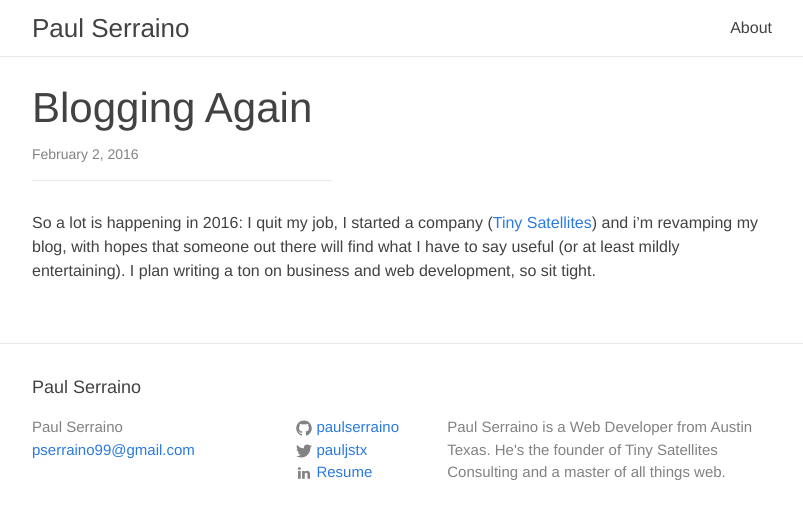
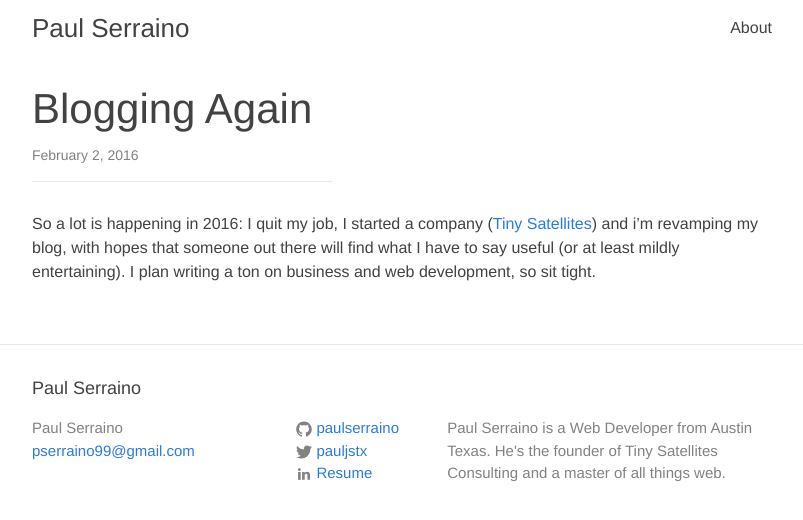
Before and after one commit to paulserraino/paulserraino.com, a Jekyll site: the page built from _posts/2016-02-02-hello-world.markdown, in a window 1280 px wide. Shown: the top 520 px of the page, without its empty margins (238-1041 px from the left). Built offline with Jekyll 4.4.1, drawn with Linux system fonts in a browser that asks for light colours; nearby versions of some CDN libraries.

Commit message:
style touch ups

```diff
--- a/assets/styles/_base.scss
+++ b/assets/styles/_base.scss
@@ -95,14 +95,12 @@
 a {
     color: $brand-color;
     text-decoration: none;
-    transition: all 0.5s;
 
     &:visited {
     }
 
     &:hover {
         color: lighten($brand-color, 15%);
-        text-decoration: underline;
     }
 }
 
--- a/assets/styles/_layout.scss
+++ b/assets/styles/_layout.scss
@@ -2,7 +2,6 @@
  * Site header
  */
 .site-header {
-    border-bottom: 1px solid $grey-color-light;
     min-height: 56px;
 
     // Positioning context for the mobile navigation icon
@@ -15,10 +14,18 @@
     margin-bottom: 0;
     float: left;
     color: $text-color;
+    border-bottom: 2px solid transparent;
+    -webkit-transform: translateZ(0);
+    transition: all 0.3s ease;
+
 
     &,
     &:visited {
         color: $text-color;
+    }
+
+    &:hover {
+        border-bottom: 2px solid $text-color;
     }
 }
 
@@ -33,10 +40,18 @@
     .page-link {
         color: $text-color;
         line-height: $base-line-height;
+        padding-bottom: 10px;
+        border-bottom: 2px solid transparent;
+        -webkit-transform: translateZ(0);
+        transition: all 0.3s ease;
 
         // Gaps between nav items, but not on the first one
         &:not(:first-child) {
             margin-left: 20px;
+        }
+
+        &:hover {
+            border-bottom: 2px solid $text-color;
         }
     }
 
@@ -188,9 +203,22 @@
 }
 
 .post-list .post-meta {
-    float: right;
+    display: block;
+    color: lighten($grey-color, 25%);
+    font-size: 14px;
 }
 
+.post-list .post-title-link {
+    display: inline-block;
+    margin-bottom: 0px;
+}
+
+.post-list .post-categories {
+    display: inline-block;
+    float: right;
+    color: lighten($grey-color, 25%);
+    font-size: 14px;
+}
 
 
 /**
--- a/index.html
+++ b/index.html
@@ -7,11 +7,11 @@
   <ul class="post-list">
     {% for post in site.posts %}
       <li>
-        <span class="post-meta" data-date="{{ post.date }}">{{ post.date | date_to_string }}</span>
-
-        <h2>
+        <h2 class="post-title-link">
           <a class="post-link" href="{{ post.url | prepend: site.baseurl }}">{{ post.title }}</a>
         </h2>
+        <span class="post-categories">{{post.categories}}</span>
+        <span class="post-meta">{{ post.date | date: '%m/%d/%Y' }}</span>
       </li>
     {% endfor %}
   </ul>
```
